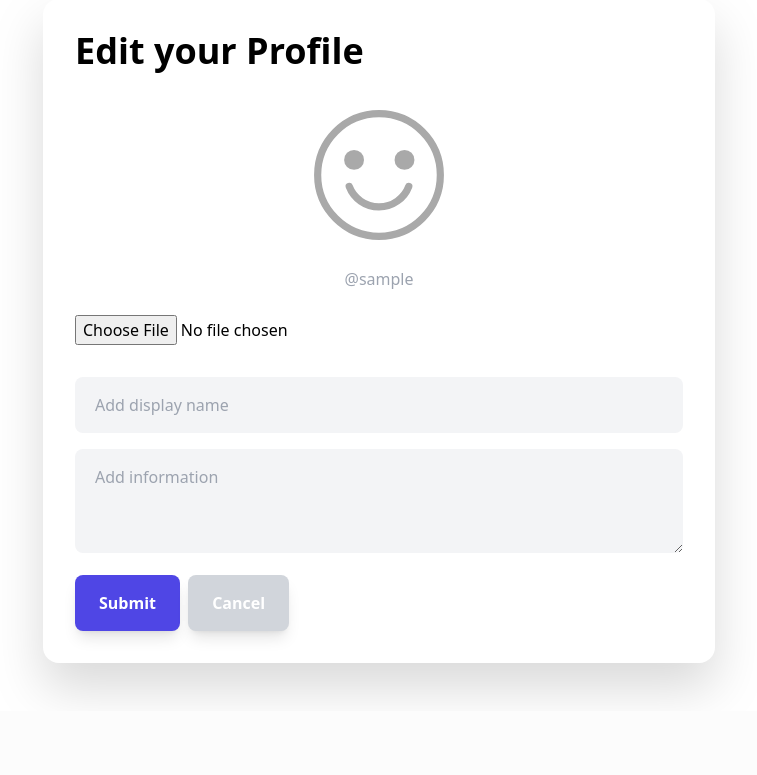
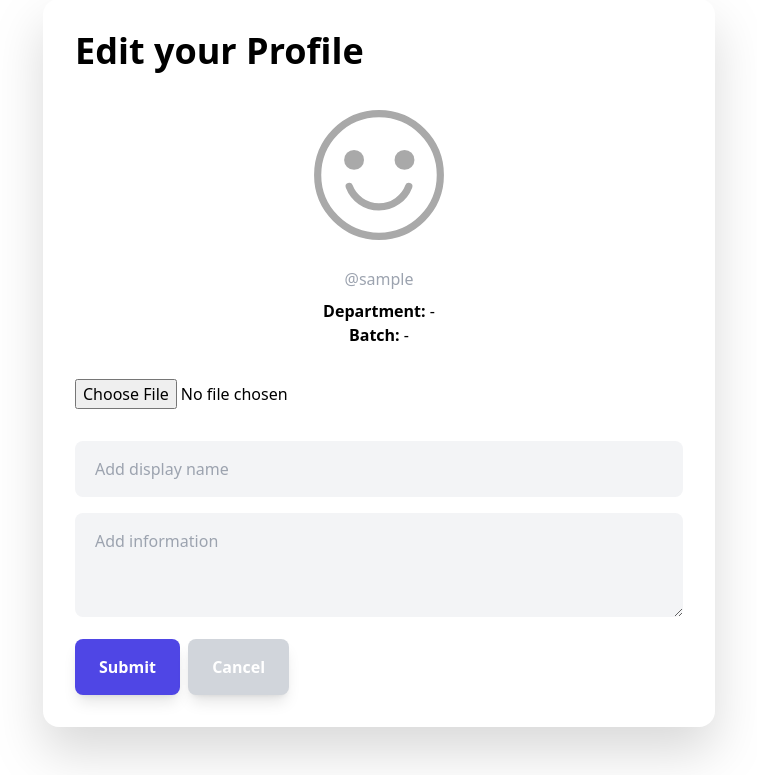
Before and after one commit to aunonno403/Real-Time-Chat-App, a Django app: page /edit/ in a window 1280 px wide. Shown: the part 129-904 px from the top of the page, without its empty margins (261-1018 px from the left). Before the commit the page ends 823 px from the top, so only its background shows below. Run offline with Django 5.2, Linux system fonts and the light colour scheme; the visitor is signed in with stand-in values (Sample User, id 1); parts of the project's set-up code (start-up, migrations or seed data) failed here and were passed over; some libraries are stand-ins or nearby versions.

Commit message:
final adjustments

```diff
--- a/a_users/templates/a_users/profile_edit.html
+++ b/a_users/templates/a_users/profile_edit.html
@@ -15,6 +15,19 @@
         <div class="text-gray-400 mb-2 -mt-3">@{{ user.username }}</div>
     </div>
 </div>
+
+<!-- Display department and batch as read-only -->
+<div class="mb-4 flex flex-col items-center">
+    <div>
+        <strong>Department:</strong>
+        <span>{{ user.profile.department|default:"-" }}</span>
+    </div>
+    <div>
+        <strong>Batch:</strong>
+        <span>{{ user.profile.batch|default:"-" }}</span>
+    </div>
+</div>
+
 <form method="POST" enctype="multipart/form-data">
     {% csrf_token %}
     {{ form.as_p }}
@@ -26,18 +39,12 @@
     {% endif %}
 </form>
 
-
-
-
 <script>
-
     // This updates the avatar
     const fileInput = document.querySelector('input[type="file"]');
-
     fileInput.addEventListener('change', (event) => {
         const file = event.target.files[0];
         const image = document.querySelector('#avatar');
-
         if (file && file.type.includes('image')) {
             const url = URL.createObjectURL(file);
             image.src = url;
@@ -47,11 +54,9 @@
     // This updates the name
     const display_nameInput = document.getElementById('id_displayname');
     const display_nameOutput = document.getElementById('displayname');
-
     display_nameInput.addEventListener('input', (event) => {
         display_nameOutput.innerText = event.target.value;
     });
-
 </script>
 
 {% endblock %}
```
Also changed, not shown: a_users/templates/a_users/profile.html (+13 -0 lines). Lines whose indentation alone changed are shown as unchanged.
